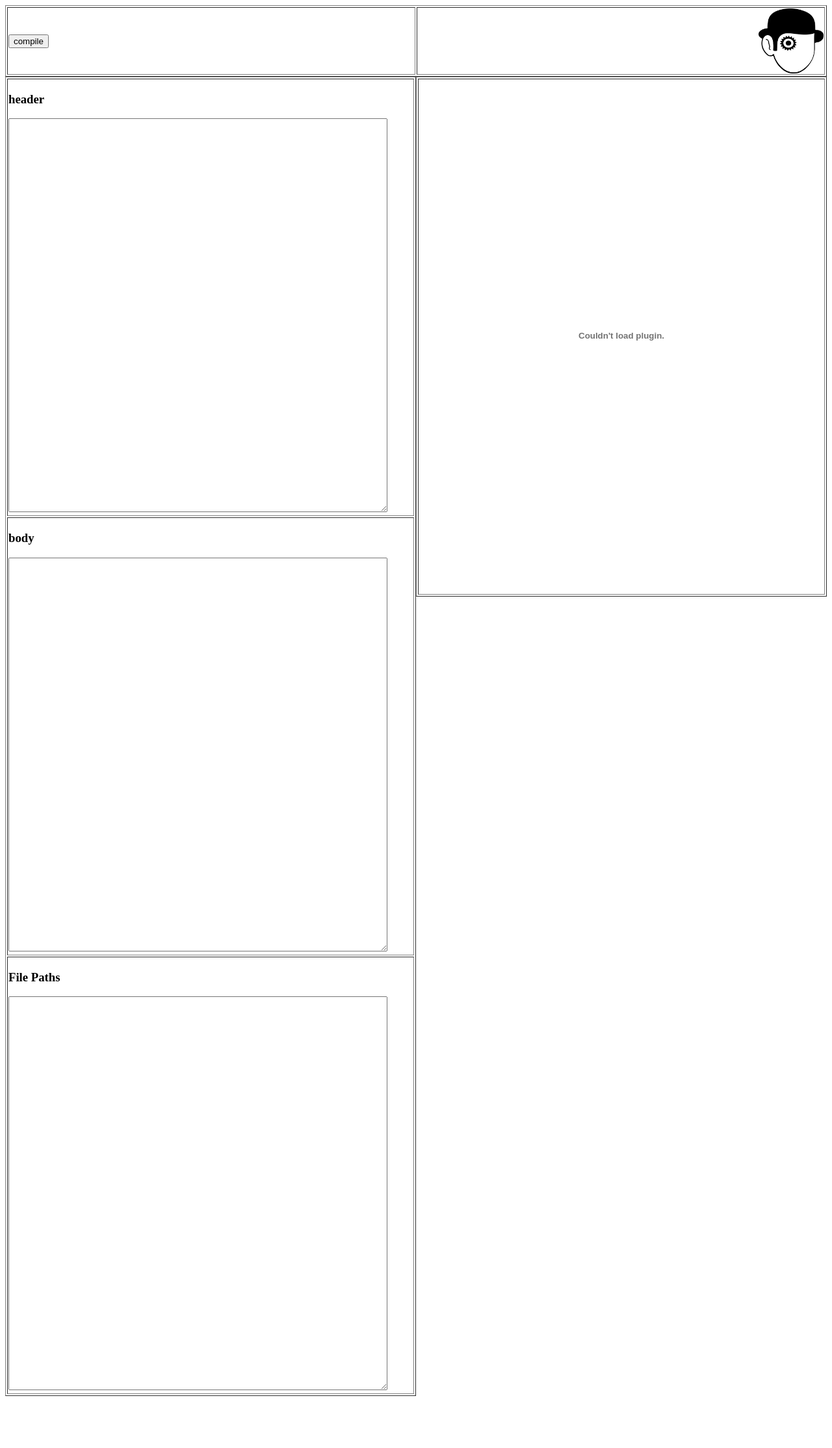
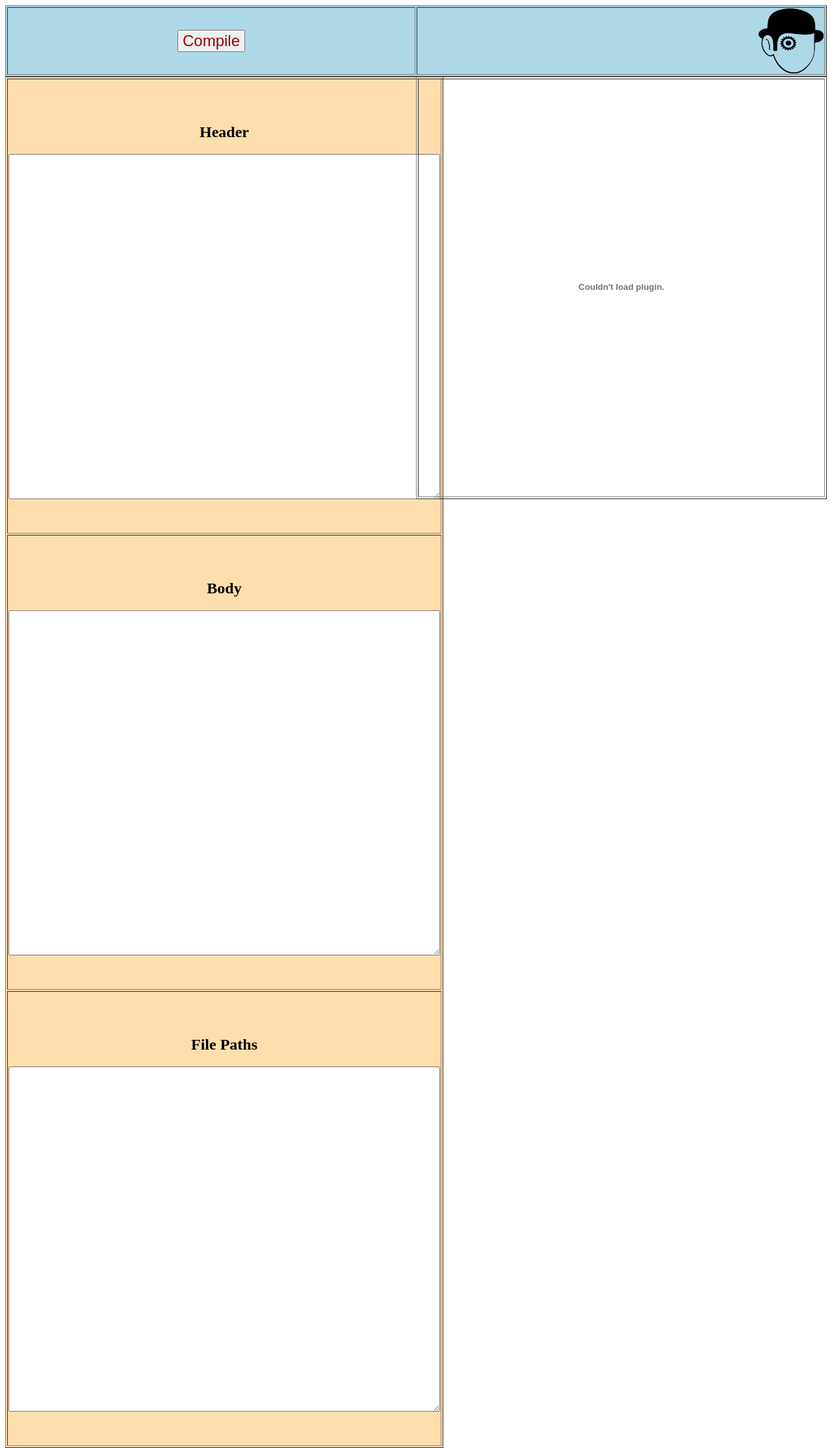
Before and after one commit to Matt-McNichols/psDisplay, a Django app: template templates/dispPoc/index.html in a window 1280 px wide. Shown: the whole page at 65% size. Before the commit the page ends 2148 px from the top, so only its background shows below. Run offline with Django 3.2, Linux system fonts and the light colour scheme; the template is opened without the code that fills it: values that come from a table or form of the project are taken from there, others are empty.

Commit message:
commit as a backup

```diff
--- a/dispPoc/forms.py
+++ b/dispPoc/forms.py
@@ -2,9 +2,9 @@ from django import forms
 from dispPoc.models import Text
 
 class TextForm(forms.ModelForm):
-    head = forms.CharField(widget=forms.Textarea(attrs={'cols':70, 'rows': 40}),help_text='header')
-    body = forms.CharField(widget=forms.Textarea(attrs={'cols':70, 'rows': 40}),help_text='body')
-    filePaths = forms.CharField(widget=forms.Textarea(attrs={'cols':70, 'rows': 40}),help_text='File Paths')
+    head = forms.CharField(widget=forms.Textarea(attrs={'cols':80, 'rows': 35}),help_text='Header')
+    body = forms.CharField(widget=forms.Textarea(attrs={'cols':80, 'rows': 35}),help_text='Body')
+    filePaths = forms.CharField(widget=forms.Textarea(attrs={'cols':80, 'rows': 35}),help_text='File Paths')
     class Meta:
         model=Text;
         fields=('head','body','filePaths')
--- a/dispPoc/models.py
+++ b/dispPoc/models.py
@@ -2,10 +2,54 @@ from __future__ import unicode_literals
 
 from django.db import models
 
+# write the latex file header
+header= '''
+\\documentclass{report}
+\\usepackage{geometry}
+\\usepackage[dvipsnames]{xcolor}
+\\usepackage{hyperref}
+\\usepackage{graphicx}
+\\usepackage{float}
+\\usepackage{amsmath}
+\\usepackage{subcaption}
+\\usepackage{caption}
+\\usepackage{mathtools}
+\\usepackage{listings}
+
+\\graphicspath{ {images/}}
+\\hypersetup{
+colorlinks=true,
+linktoc=all,
+linkcolor=blue!60,
+}
+\\geometry{legalpaper, portrait, margin=0.5in}
+\\lstdefinestyle{custom}{
+  basicstyle=\\small\\ttfamily,
+  columns=flexible,
+  breaklines=true,
+  frame=single,
+  language=Python ,
+  keepspaces=true,
+  backgroundcolor=\\color{gray!20},
+  keywordstyle=\\bfseries\\color{purple!70!black},
+  identifierstyle=\\color{black},
+  stringstyle=\\color{orange},
+  commentstyle=\\color{green!40!black}
+}
+
+\\lstset{style=custom}
+
+\\title{Default Title}
+\\author{Matt McNichols}
+\\date{\\today}
+
+\\DeclarePairedDelimiter\\floor{\\lfloor}{\\rfloor}
+'''
+
 # Create your models here.
 class Text(models.Model):
     name = models.CharField(max_length=10)
-    head = models.TextField(null=True)
+    head = models.TextField(default=header)
     body = models.TextField(null=True)
     filePaths = models.TextField(null=True)
     def __unicode__(self):  #For Python 2, use __str__ on Python 3
--- /dev/null
+++ b/static/dispPoc/style.css
@@ -0,0 +1,14 @@
+.action {
+  width:100%;
+  background:#ADD8E6
+}
+.compile {
+  color:#900;
+  font-size:150%;
+  display:block;
+  margin:auto
+}
+.inputForms {
+  width:100%;
+  background:#FFDEAD
+}
--- a/templates/dispPoc/index.html
+++ b/templates/dispPoc/index.html
@@ -1,27 +1,28 @@
 <!DOCTYPE html>
 <html>
+{% load staticfiles %}
     <head>
-        {% load staticfiles %}
+      <link rel="stylesheet" href="{% static 'dispPoc/style.css' %}">
         <title>dispPoc</title>
     </head>
     <body>
-            <table border = "1" style="width:100%">
+            <table class="action" border = "1" >
               <tr>
-                <td style="width:50%"><input type="submit" name="compile" value="compile" form="textIn"></td>
-                <td><img src="{% static "dispPoc/cwo_960_720.png" %}" alt="My image"/ style="float: right" width="100px" height="100px"></td>
+                <td width=50% ><button type="submit"  name="compile" value="compile"  class="compile" form="textIn" >Compile</button></td>
+                <td ><img src="{% static "dispPoc/cwo_960_720.png" %}" alt="My image"/ style="float: right" width="100px" height="100px"></td>
               </tr>
             </table>
             <div style="width:100%">
               <div style="float: left; width:50%">
                   {% block headerText %}
-                  <table border = "1" style="width:100%">
+                  <table border = "1" class="inputForms">
 
                   <form id="textIn" method="post" action="/dispPoc/">
                       {% csrf_token %}
                       {% for field in form.visible_fields %}
-                      <tr>
+                      <tr height="700px">
                         <td>
-                        <h3>{{ field.help_text }}</h3>
+                          <center><h2>{{ field.help_text }}</h2></center>
                         {{ field }}
                         {{ field.errors }}
                         </td>
@@ -33,8 +34,8 @@
 
                   {% endblock %}
           </div>
-          <div style="float: right;width:50%">
-                  <table border = "1" style="width:100%;height:800px">
+          <div style="float: right;width:50%;">
+                  <table border = "1" style="width:100%;height:650px;">
                     <tr><td>
               <embed src="{% static "dispPoc/fOut.pdf" %}" alt="My output pdf"/ width=100% height=100% >
               </tr></td>
```
Also changed, not shown: static/temp.py (deleted, +0 -8 lines), db.sqlite3, dispPoc/migrations/0008_auto_20160712_2054.py (added), 9 other files.
